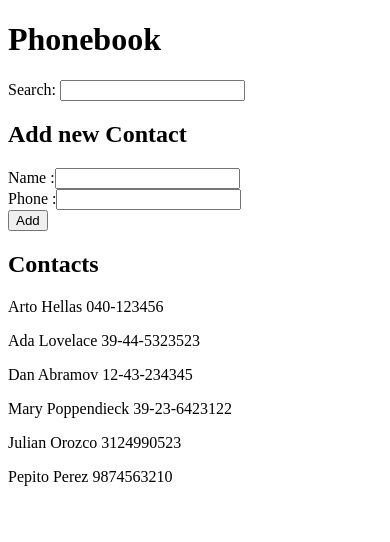
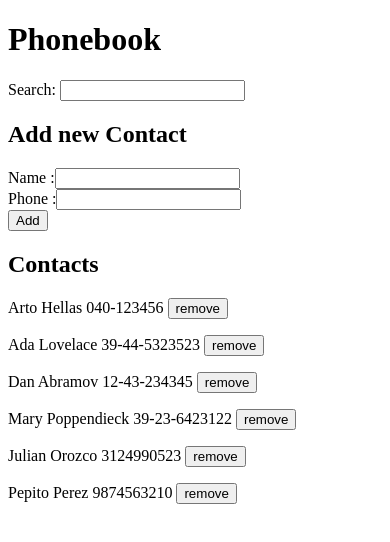
Before and after one commit to camilord-end/bootcamp, a React (Vite) app in the folder part2/phonebook/: page / in a window 390 px wide. Shown: the top 542 px of the page. Built offline with nearby package versions, Linux system fonts and the light colour scheme; data requests are answered from the project's data file.

Commit message:
2.17: Phonebook step9

```diff
--- a/part2/phonebook/src/App.jsx
+++ b/part2/phonebook/src/App.jsx
@@ -6,6 +6,7 @@ import { Subtittle } from "./components/Subtittle.jsx";
 import { Tittle } from "./components/Tittle.jsx";
 import { getAllContacts } from "./services/contacts/getAllContacts.js";
 import { createContact } from "./services/contacts/createContact.js";
+import { deleteContact } from "./services/contacts/deleteContact.js";
 
 const App = () => {
   const [newName, setNewName] = useState("");
@@ -53,6 +54,22 @@ const App = () => {
     }
   };
 
+  const handleDelete = (event) => {
+    const id = event.target.id;
+    const name = event.target.name;
+    const message = `Are you sure about deleting ${name} from your contacts ?`;
+    const result = window.confirm(message);
+
+    result &&
+      deleteContact(id).then(() => {
+        getAllContacts().then((contacts) => {
+          setPersons(contacts);
+        });
+        setNewName("");
+        setPhone("");
+      });
+  };
+
   return (
     <div className="container">
       <Tittle text="Phonebook" />
@@ -69,7 +86,11 @@ const App = () => {
       </div>
       <div className="contact-container">
         <Subtittle text="Contacts" />
-        <Contacts persons={persons} filter={filter} />
+        <Contacts
+          persons={persons}
+          filter={filter}
+          handleDelete={(event) => handleDelete(event)}
+        />
       </div>
     </div>
   );
--- a/part2/phonebook/src/components/Contacts.jsx
+++ b/part2/phonebook/src/components/Contacts.jsx
@@ -1,4 +1,4 @@
-export const Contacts = ({ persons, filter }) => {
+export const Contacts = ({ persons, filter, handleDelete }) => {
   return (
     <div className="contacts-container">
       {persons
@@ -10,7 +10,10 @@ export const Contacts = ({ persons, filter }) => {
           return (
             <p key={person.name}>
               {person.name + "  "}
-              <span className="phone-span">{person.number}</span>
+              <span className="phone-span">{person.number}</span>{" "}
+              <button id={person.id} name={person.name} onClick={handleDelete}>
+                remove
+              </button>
             </p>
           );
         })}
--- /dev/null
+++ b/part2/phonebook/src/services/contacts/deleteContact.js
@@ -0,0 +1,5 @@
+import axios from "axios";
+
+export const deleteContact = ( id ) => {
+  return axios.delete(`http://localhost:3001/persons/${id}`)
+}
```
